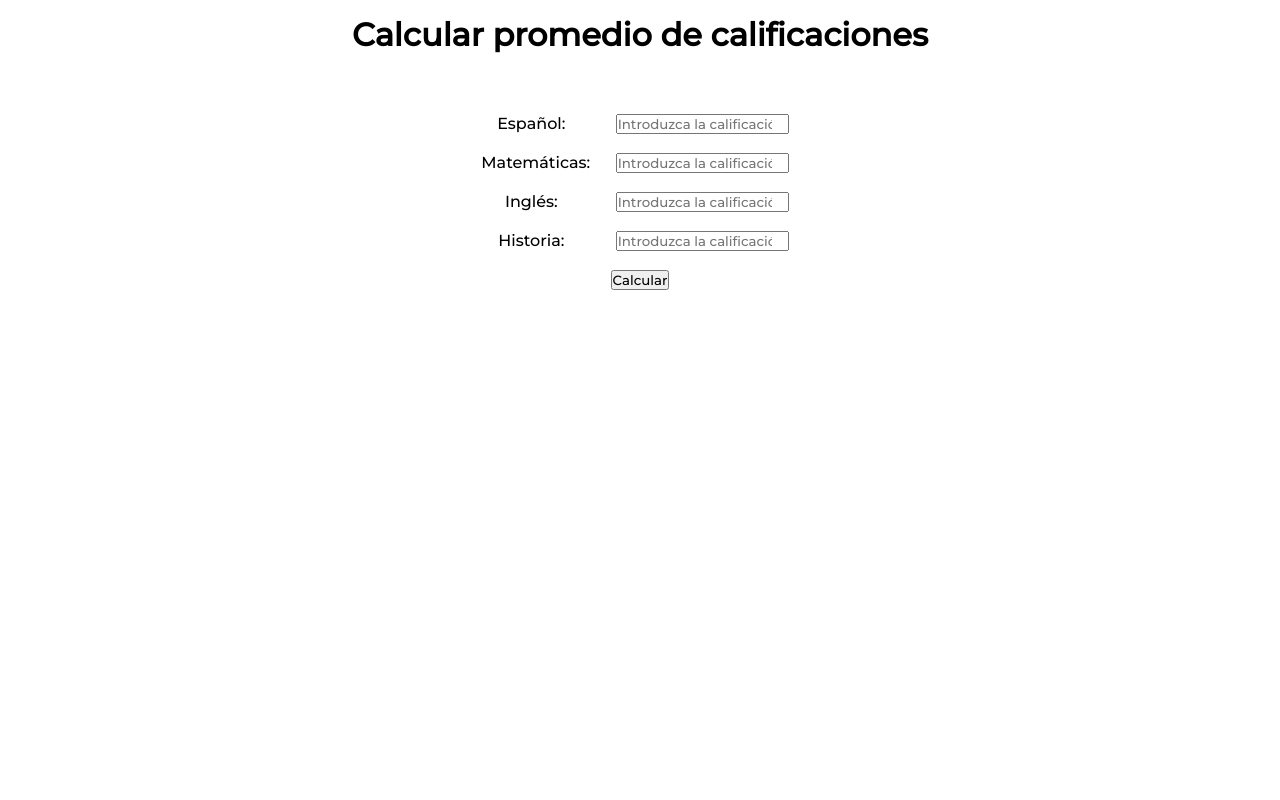
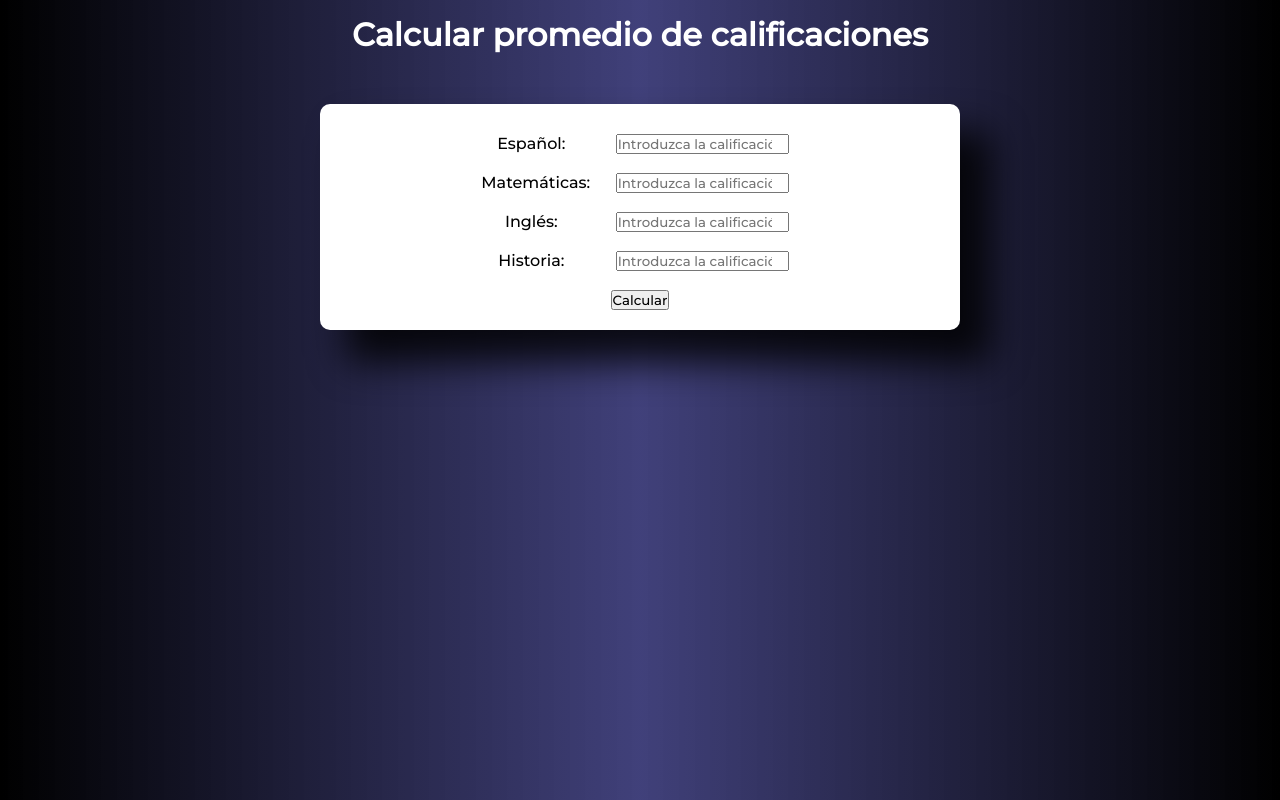
Before and after one commit to CesarJmZvl/PreEntrega3CesarJaime, a plain HTML site: page index.html in a window 1280 px wide. Drawn offline with Linux system fonts and the light colour scheme.

Commit message:
Cambios de estilo en el index

```diff
--- a/index.html
+++ b/index.html
@@ -12,6 +12,7 @@
 </head>
 <body>
     <h1>Calcular promedio de calificaciones</h1>
+    <div>
         <form>
             <label for="spanish">Español:</label>
             <input type="number" id="spanish" name="spanish" placeholder="Introduzca la calificación"><br>
@@ -23,6 +24,7 @@
             <input type="number" id="hist" name="hist" placeholder="Introduzca la calificación"><br>
             <button type="button" onclick="calculate()">Calcular</button>
         </form>
+    </div>
     <div id="showdata"></div>
     <script src="main.js"></script>
 </body>
--- a/styles.css
+++ b/styles.css
@@ -5,15 +5,27 @@
     font-family: 'Montserrat', sans-serif;
 }
 
+body{
+    background: linear-gradient(to right, black, rgba(28, 28, 97, 0.838), black);
+}
+
 h1 {
     text-align: center;
     margin: 15px;
+    color: white;
+    text-shadow: 28px 30px 36px 3px rgba(0,0,0,0.83);
 }
 
 form {
     width: 50%;
     margin: 50px auto;
+    padding: 20px;
     text-align: center;
+    background-color: white;
+    -webkit-box-shadow: 28px 30px 36px 3px rgba(0,0,0,0.83);
+    -moz-box-shadow: 28px 30px 36px 3px rgba(0,0,0,0.83);
+    box-shadow: 28px 30px 36px 3px rgba(0,0,0,0.83);
+    border-radius: 10px;
 }
 
 label {
```
Lines whose indentation alone changed are shown as unchanged.
